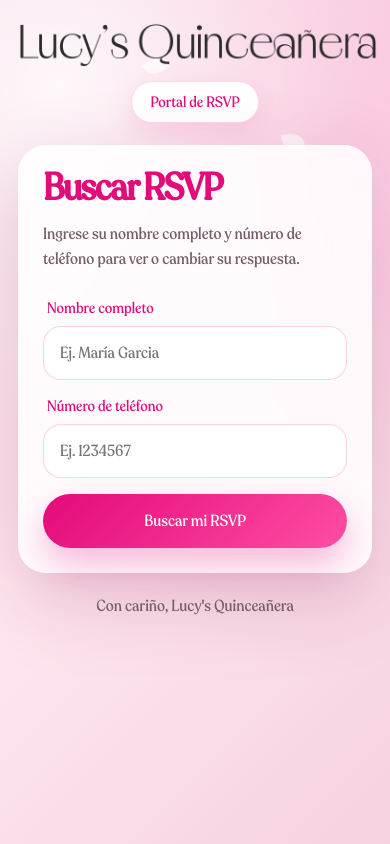
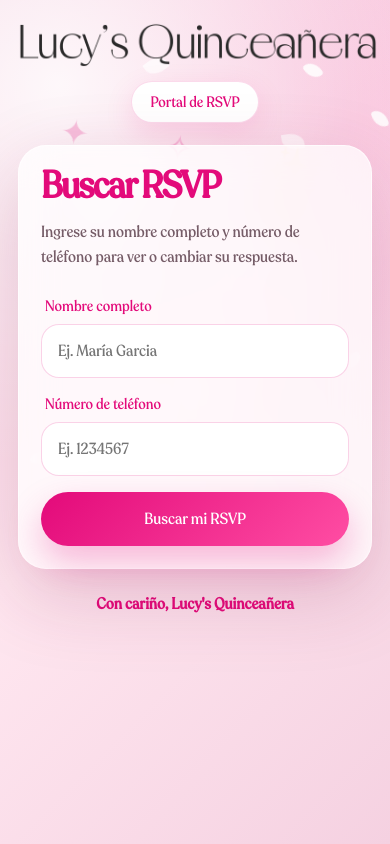
Before and after one commit to erendirasboutique/lucys-q-rsvp, a Next.js app: page / in a window 390 px wide. Built offline with nearby package versions, Linux system fonts and the light colour scheme.

Commit message:
Add styles for card, modal, and animations

```diff
--- a/app/globals.css
+++ b/app/globals.css
@@ -200,3 +200,253 @@ input:focus, select:focus, textarea:focus {
   .card { border-radius: 28px; }
   p { font-size: 16px; }
 }
+.page {
+  position: relative;
+  overflow: hidden;
+}
+
+.shell,
+.card {
+  position: relative;
+  z-index: 2;
+}
+
+.card {
+  background: rgba(255, 255, 255, 0.72) !important;
+  backdrop-filter: blur(18px);
+  -webkit-backdrop-filter: blur(18px);
+  border: 1px solid rgba(255, 255, 255, 0.65);
+  animation: fadeUp 0.8s ease both;
+}
+
+@keyframes fadeUp {
+  from {
+    opacity: 0;
+    transform: translateY(22px) scale(0.98);
+  }
+  to {
+    opacity: 1;
+    transform: translateY(0) scale(1);
+  }
+}
+
+
+
+.sparkles::before {
+  content: "✦ ✧ ✨ ✦ ✧ ✨ ✦ ✧";
+  position: fixed;
+  inset: 0;
+  color: rgba(227, 10, 122, 0.22);
+  font-size: 34px;
+  letter-spacing: 35px;
+  animation: sparkleFloat 13s linear infinite;
+  pointer-events: none;
+  z-index: 1;
+}
+
+@keyframes sparkleFloat {
+  from {
+    transform: translateY(100vh) rotate(0deg);
+  }
+  to {
+    transform: translateY(-100vh) rotate(20deg);
+  }
+}
+
+.flower-petals span {
+  position: fixed;
+  top: -40px;
+  width: 18px;
+  height: 14px;
+  background: #ffffff;
+  border-radius: 80% 20% 80% 20%;
+  opacity: 0.85;
+  animation: petalFall 10s linear infinite;
+  z-index: 1;
+}
+
+.flower-petals span:nth-child(1) { left: 8%; animation-delay: 0s; }
+.flower-petals span:nth-child(2) { left: 20%; animation-delay: 1.5s; }
+.flower-petals span:nth-child(3) { left: 35%; animation-delay: 3s; }
+.flower-petals span:nth-child(4) { left: 50%; animation-delay: 0.7s; }
+.flower-petals span:nth-child(5) { left: 65%; animation-delay: 2.2s; }
+.flower-petals span:nth-child(6) { left: 78%; animation-delay: 4s; }
+.flower-petals span:nth-child(7) { left: 88%; animation-delay: 1s; }
+.flower-petals span:nth-child(8) { left: 95%; animation-delay: 3.5s; }
+
+@keyframes petalFall {
+  0% {
+    transform: translateY(-40px) rotate(0deg);
+  }
+  100% {
+    transform: translateY(110vh) rotate(360deg);
+  }
+}
+
+.btn,
+.mini-btn,
+input,
+textarea,
+select {
+  transition: all 0.25s ease;
+}
+
+.btn:hover,
+.mini-btn:hover {
+  transform: translateY(-2px);
+  filter: brightness(1.08);
+}
+
+.message {
+  animation: successPop 0.45s ease both;
+}
+
+@keyframes successPop {
+  0% {
+    opacity: 0;
+    transform: scale(0.92);
+  }
+  100% {
+    opacity: 1;
+    transform: scale(1);
+  }
+}
+
+.loader {
+  display: inline-block;
+  width: 18px;
+  height: 18px;
+  border: 3px solid #ffffff;
+  border-top-color: transparent;
+  border-radius: 50%;
+  animation: spin 0.8s linear infinite;
+}
+
+@keyframes spin {
+  to {
+    transform: rotate(360deg);
+  }
+}
+
+.stats {
+  display: grid;
+  grid-template-columns: repeat(3, 1fr);
+  gap: 14px;
+  margin: 20px 0;
+}
+
+.stats div {
+  background: rgba(255, 255, 255, 0.72);
+  border: 1px solid rgba(227, 10, 122, 0.2);
+  border-radius: 18px;
+  padding: 18px;
+  text-align: center;
+}
+
+.stats strong {
+  display: block;
+  font-size: 30px;
+  color: #e30a7a;
+}
+
+.table-wrap {
+  overflow-x: auto;
+  margin-top: 20px;
+}
+
+table {
+  width: 100%;
+  border-collapse: collapse;
+  background: rgba(255, 255, 255, 0.75);
+}
+
+th,
+td {
+  padding: 12px;
+  border-bottom: 1px solid rgba(227, 10, 122, 0.18);
+  text-align: left;
+  vertical-align: top;
+}
+
+th {
+  color: #e30a7a;
+}
+
+.mini-btn {
+  border: none;
+  border-radius: 10px;
+  padding: 8px 10px;
+  margin: 3px;
+  background: #e30a7a;
+  color: white;
+  cursor: pointer;
+}
+
+.mini-btn.danger {
+  background: #b00040;
+}
+
+.modal {
+  position: fixed;
+  inset: 0;
+  background: rgba(0,0,0,0.35);
+  display: flex;
+  align-items: center;
+  justify-content: center;
+  padding: 18px;
+  z-index: 50;
+}
+
+.modal-card {
+  background: rgba(255,255,255,0.9);
+  backdrop-filter: blur(18px);
+  border-radius: 24px;
+  padding: 24px;
+  max-width: 520px;
+  width: 100%;
+  max-height: 85vh;
+  overflow-y: auto;
+}
+
+.footer {
+  text-align: center;
+  margin: 24px 0;
+  color: #e30a7a;
+  font-weight: bold;
+}
+
+@media (max-width: 700px) {
+  .grid2,
+  .stats {
+    grid-template-columns: 1fr !important;
+  }
+
+  .card {
+    padding: 22px;
+  }
+
+  th,
+  td {
+    font-size: 13px;
+    padding: 9px;
+  }
+}
+
+@media print {
+  .no-print,
+  .hero,
+  .footer,
+  .actions,
+  .message,
+  .sparkles,
+  .flower-petals {
+    display: none !important;
+  }
+
+  body,
+  .page,
+  .card {
+    background: white !important;
+    box-shadow: none !important;
+  }
+}
```
